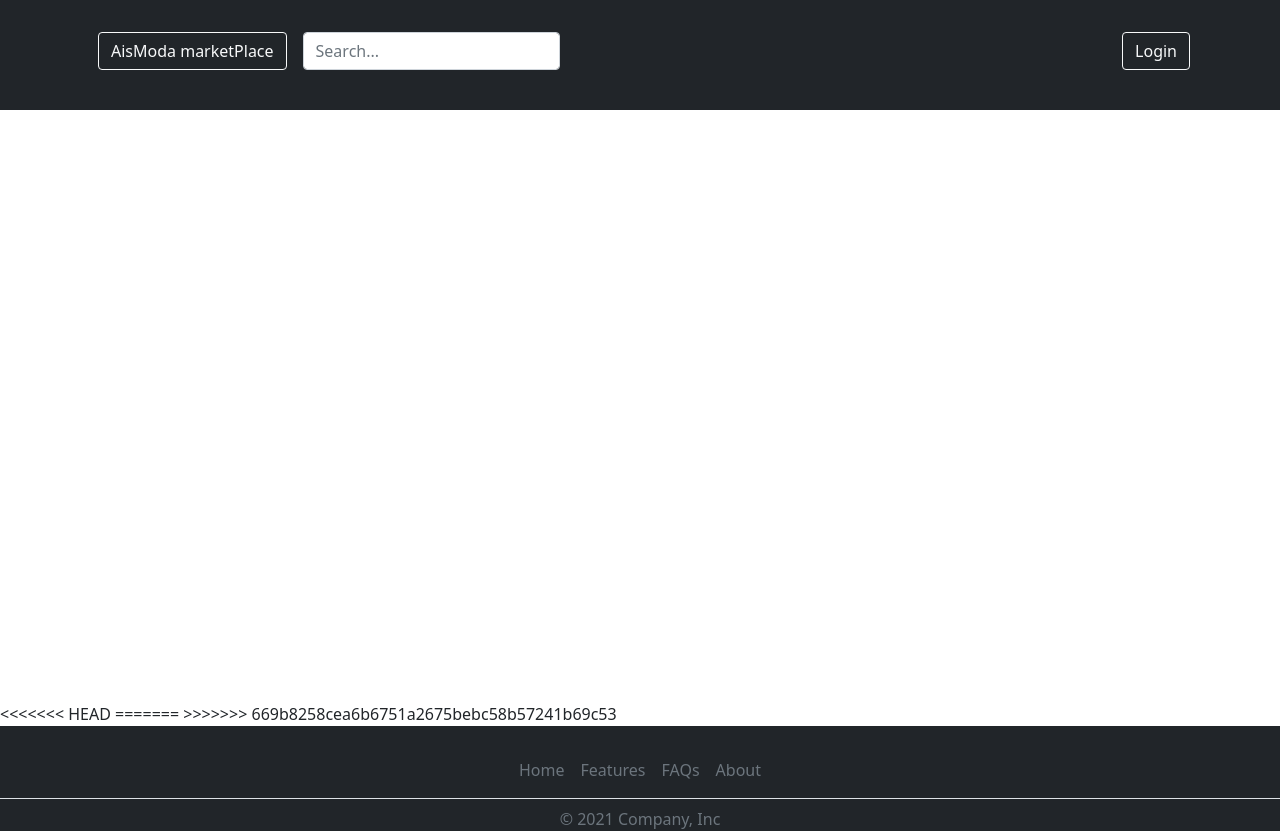
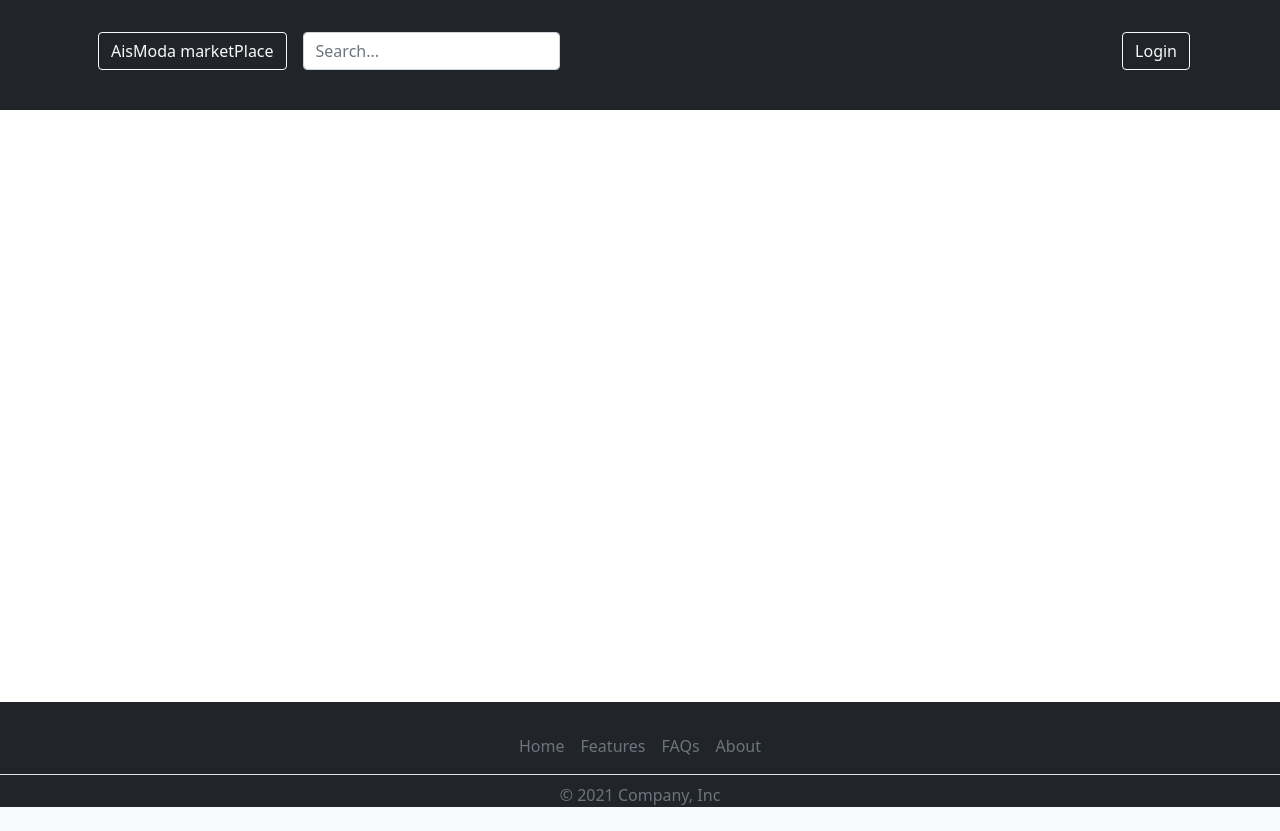
Before and after one commit to Python-en-equipo/MarketPlace, a Django app: page / in a window 1280 px wide. After the commit the page ends 807 px from the top, so only its background shows below. Run offline with Django 3.2, Linux system fonts and the light colour scheme; data that the repository does not hold is empty.

Commit message:
eliminado lo de head del footer que era una marca de github

```diff
--- a/templates/footer.html
+++ b/templates/footer.html
@@ -1,12 +1,12 @@
-<<<<<<< HEAD
-=======
 
 
 
 
 
 
->>>>>>> 669b8258cea6b6751a2675bebc58b57241b69c53
+
+
+
     <footer class="pt-4 bg-dark text-white footer-fixed-bottom ">
       <ul class="nav justify-content-center border-bottom pb-2 mb-2 ">
         <li class="nav-item"><a href="#" class="nav-link px-2 text-muted">Home</a></li>
```
